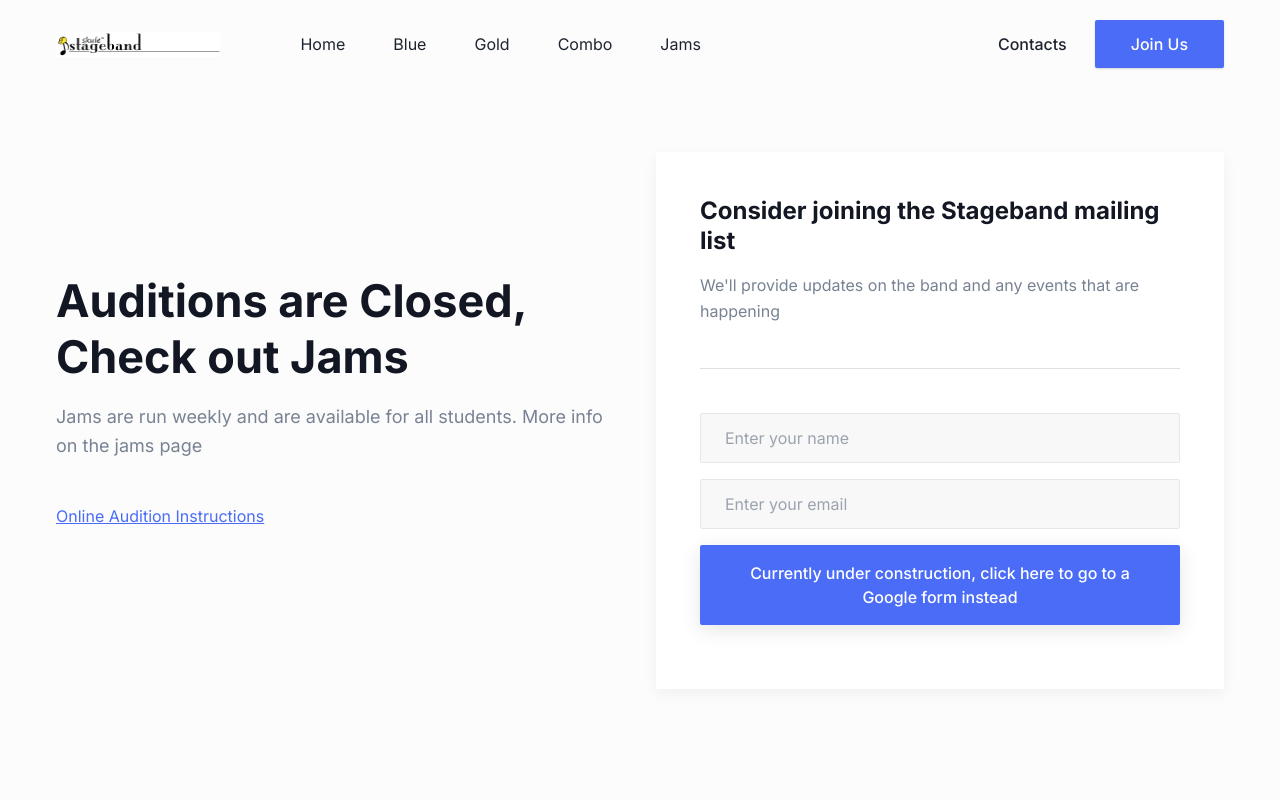
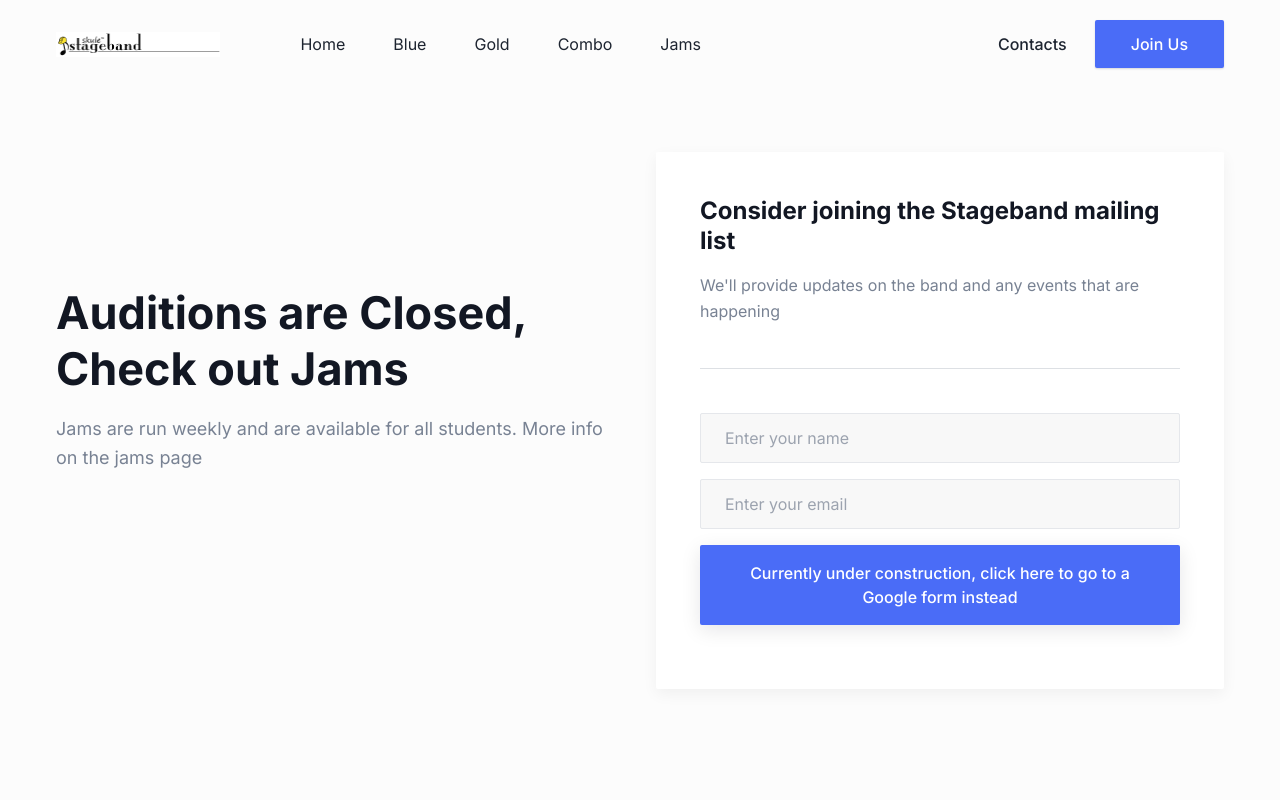
Before and after one commit to Sidd-T/UofT-Stageband-Website, a Next.js app: page /signup in a window 1280 px wide. Shown: the top 800 px of the page. Built offline with nearby package versions, Linux system fonts and the light colour scheme.

Commit message:
remove online audition form

```diff
--- a/src/app/signup/page.tsx
+++ b/src/app/signup/page.tsx
@@ -43,11 +43,15 @@ const SignupPage = () => {
                 ? paragraph
                 : <></>}
               </div>
-              <div className="text-primary w-full mt-10 md:mt-10 sm:mt-5">
-                <Link href="https://docs.google.com/document/d/133GsnP1_4-UNJO3gEfhbgD2KMvlPH39w5inMHi3XMFA/edit?usp=sharing" target="_blank">
-                  <u>Online Audition Instructions</u>
-                </Link>
+              {<div className="text-primary w-full mt-10 md:mt-10 sm:mt-5">
+                {(auditionsOpen)
+                ? <Link href="https://docs.google.com/document/d/133GsnP1_4-UNJO3gEfhbgD2KMvlPH39w5inMHi3XMFA/edit?usp=sharing" target="_blank">
+                    <u>Online Audition Instructions</u>
+                  </Link>
+                : <></>
+                }
               </div>
+              }
             </div>
 
             <div className="w-full px-4 sm:pt-10 lg:w-1/2">
```
